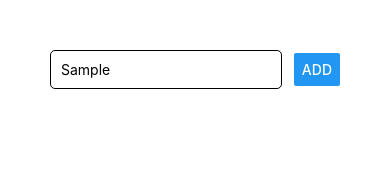
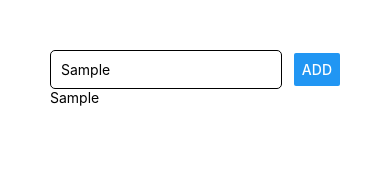
Before and after one commit to hebs87/native-goals-app, a React Native app: screen / in a window 390 px wide. Both pictures are taken after typing "Sample" into the empty fields and a click on the button "ADD". Shown: the top 179 px of the page. Built offline with nearby package versions, Linux system fonts and the light colour scheme.

Commit message:
Added functionality to store goal list and display below text input

```diff
--- a/App.js
+++ b/App.js
@@ -1,20 +1,37 @@
-import React from 'react';
+import React, {useState} from 'react';
 import {StyleSheet, Text, View, TextInput, Button} from 'react-native';
 
 export default function App() {
+  const [goal, setGoal] = useState('');
+  const [goalList, setGoalList] = useState([]);
+
+  const goalInputHandler = text => {
+    setGoal(text);
+  }
+
+  const addGoalHandler = () => {
+    setGoalList(currentGoals => [...currentGoals, goal]);
+  }
+
   return (
     <View style={styles.container}>
       <View style={styles.inputContainer}>
         <TextInput
+          style={styles.textInput}
           placeholder="Course Goal..."
-          style={styles.textInput}
+          onChangeText={goalInputHandler}
+          value={goal}
         />
         <Button
           title="ADD"
+          onPress={addGoalHandler}
         />
       </View>
       <View>
-
+        {
+          goalList &&
+          goalList.map((goal, i) => <Text key={i}>{goal}</Text>)
+        }
       </View>
     </View>
   );
```
